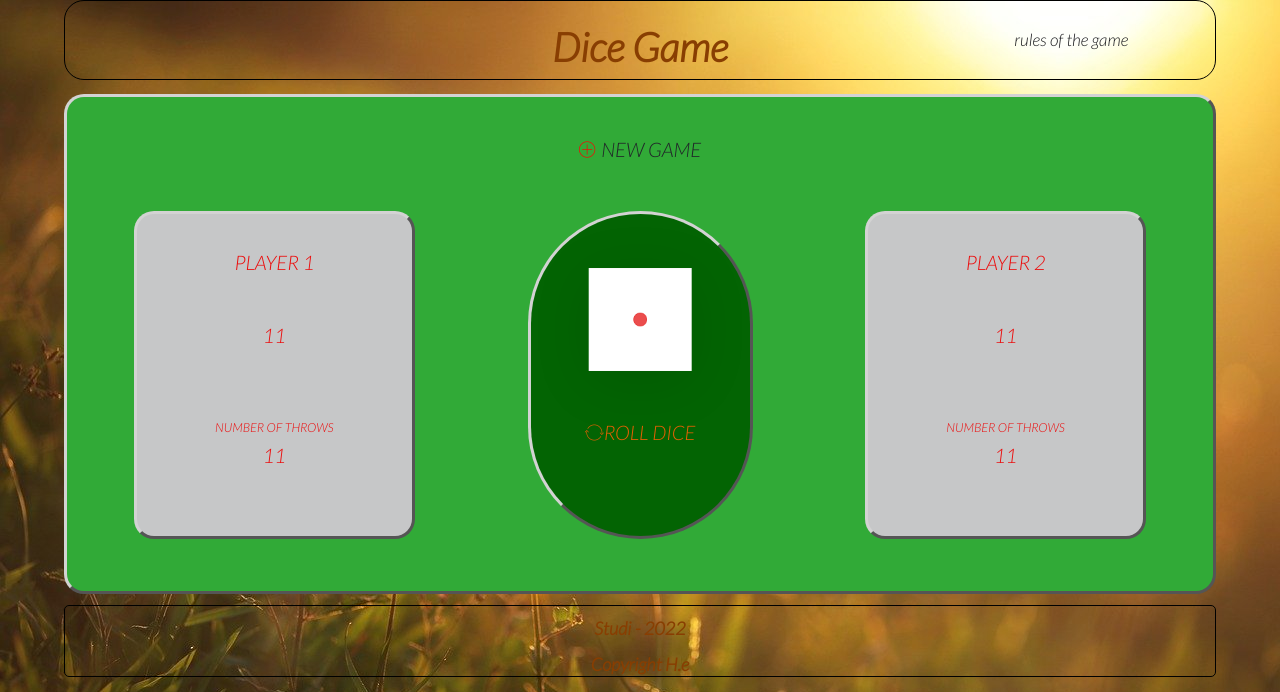
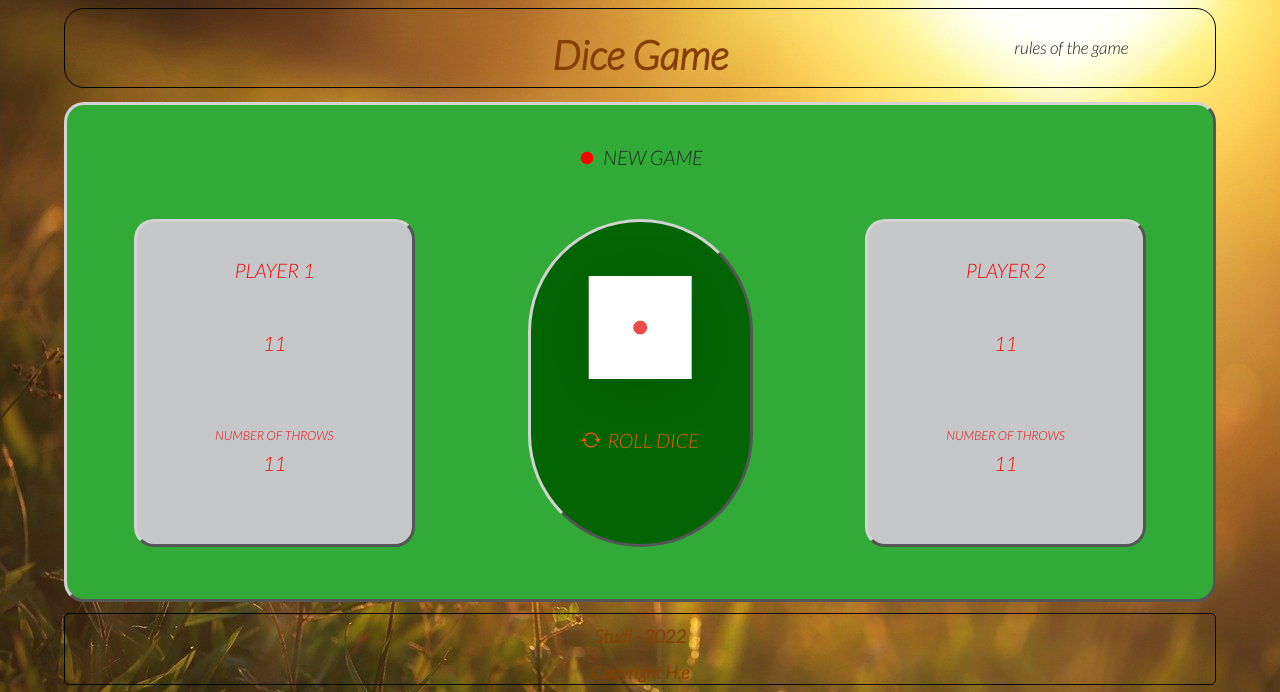
Before and after one commit to Erik-9999/jeux-Javascript, a PHP site: page / in a window 1280 px wide. Shown: the top 692 px of the page. Run offline with PHP 8.4, Linux system fonts and the light colour scheme; some libraries are stand-ins or nearby versions.

Commit message:
modif affichage

```diff
--- a/index.html
+++ b/index.html
@@ -10,7 +10,7 @@
       integrity="sha384-1BmE4kWBq78iYhFldvKuhfTAU6auU8tT94WrHftjDbrCEXSU1oBoqyl2QvZ6jIW3"
       crossorigin="anonymous"
     />
-    <link href="http://code.ionicframework.com/ionicons/2.0.1/css/ionicons.min.css" rel="stylesheet" type="text/css">
+
     <link rel="stylesheet" href="style.css" />
     <title>Document</title>
   </head>
@@ -21,7 +21,7 @@
     </header>
 
     <main id="game" class="container-flex">
-      <h2><a href="index.html" class="btn-new ion-ios-plus-outline"></a>New game</h2>
+      <h2><a href="index.html" class="btn-new bi bi-record-fill"></a>New game</h2>
 
       <section id="myTay" class="container">
         <div id="player-0" class="container players">
@@ -45,7 +45,7 @@
             </div>
           </div>
           <div id="rollDice" class="rolldice">
-            <a class="btn-roll"><em class=" ion-ios-loop"></em>Roll dice</a>
+            <a class="btn-roll"><em class="bi bi-arrow-repeat"></em>Roll dice</a>
 
           </div>
           <div id="skip" class="skip">
--- a/style.css
+++ b/style.css
@@ -1,3 +1,4 @@
+@import url("https://cdn.jsdelivr.net/npm/bootstrap-icons@1.8.1/font/bootstrap-icons.css");
 @font-face {
   font-family: Lato;
   src: local("fonts/Lato-LightItalic"), url(fonts/Lato-LightItalic.ttf);
@@ -61,7 +62,7 @@ header {
   width: 90%;
   height: 10vh;
   left: 5%;
-  top: 0;
+  margin-top: 1vh;
   border-radius: 20px;
   border: 1px solid black;
   -webkit-box-pack: end;
@@ -210,6 +211,10 @@ div.container.actionThimble {
   border-radius: 200px;
 }
 
+.bi-arrow-repeat {
+  margin-right: 3%;
+}
+
 .rolldice a {
   text-decoration: none;
   color: #e96004;
--- a/style.scss
+++ b/style.scss
@@ -2,6 +2,8 @@
   font-family: Lato;
   src: local("fonts/Lato-LightItalic"), url(fonts/Lato-LightItalic.ttf);
 }
+
+@import url("https://cdn.jsdelivr.net/npm/bootstrap-icons@1.8.1/font/bootstrap-icons.css");
 
 @mixin border{
   border-radius: 20px;
@@ -78,7 +80,7 @@ header {
   width: 90%;
   height: 10vh;
   left: 5%;
-  top: 0;
+  margin-top:1vh;
   border-radius: 20px;
   border: 1px solid black;
   justify-content:end;
@@ -202,6 +204,10 @@ div.container.actionThimble{
   border-radius:200px;
 }
 
+.bi-arrow-repeat{
+  margin-right:3%;
+}
+
 .rolldice a{
   text-decoration: none;
   color: rgb(233, 96, 4);
```
Also changed, not shown: 1 other file.
